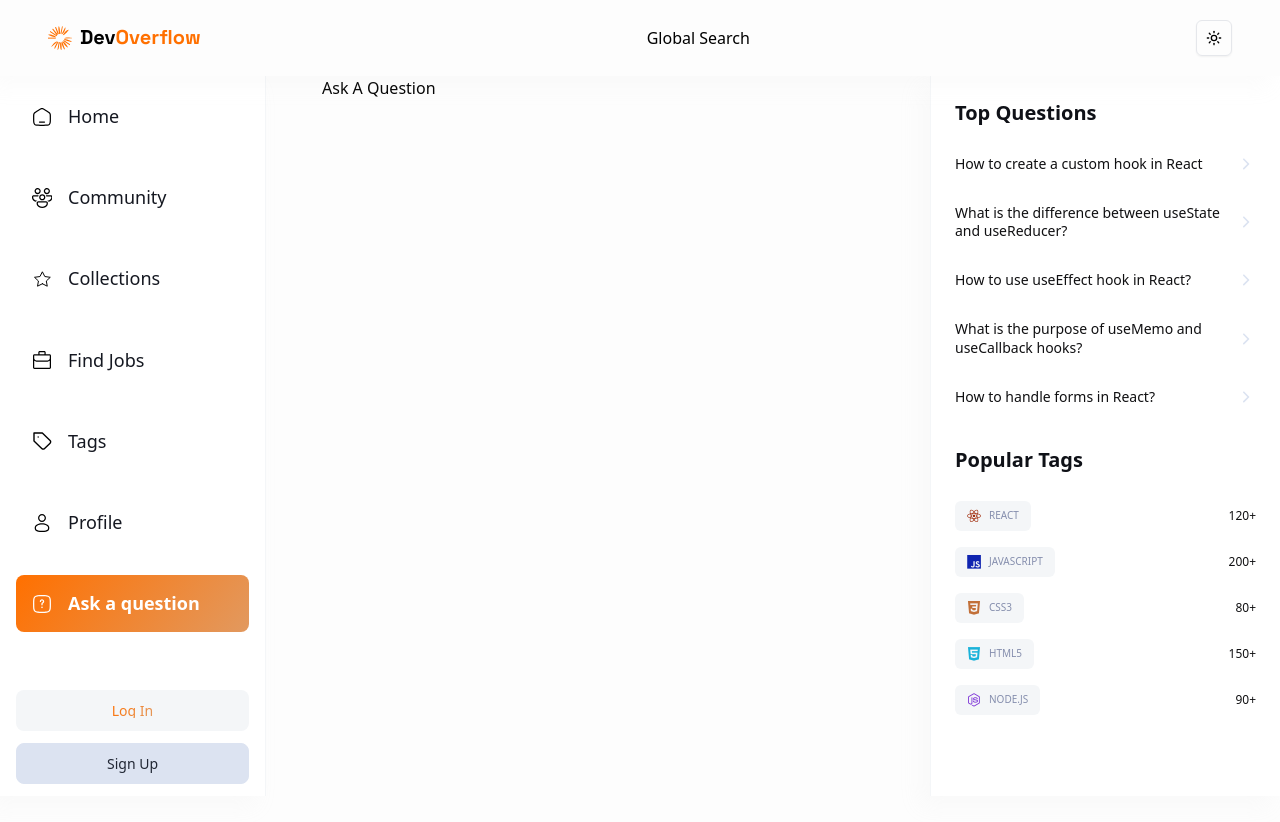
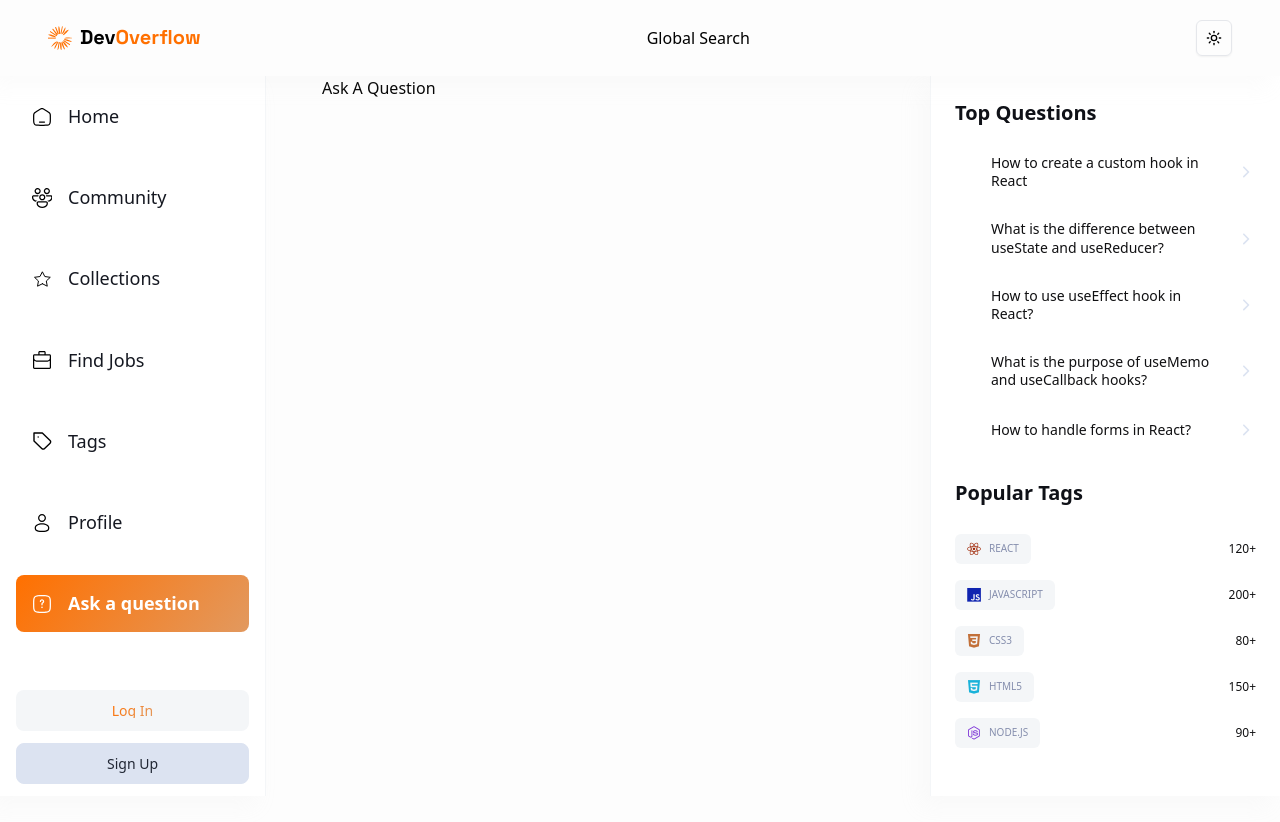
Before and after one commit to Rohit-Palavanchu/devoverflow, a Next.js app: page /ask-question in a window 1280 px wide. Shown: the top 822 px of the page. Built offline with nearby package versions, Linux system fonts and the light colour scheme; no server answers.

Commit message:
Added the question logo to the top Questions in right sidebar

```diff
--- a/components/navigation/RightSideBar.tsx
+++ b/components/navigation/RightSideBar.tsx
@@ -31,7 +31,15 @@ const RightSideBar = () => {
             return (
               <Link key={_id} href={Routes.PROFILE(_id)}>
                 <div className="flex cursor-pointer items-center justify-between gap-4">
-                  <p className="body-medium text-dark500_light700">{title}</p>
+                  <div className="flex items-center gap-4">
+                    <Image
+                      src="/icons/question.svg"
+                      width={20}
+                      height={20}
+                      alt="question-icon"
+                    />
+                    <p className="body-medium text-dark500_light700">{title}</p>
+                  </div>
                   <Image
                     src="/icons/chevron-right.svg"
                     width={20}
@@ -47,10 +55,17 @@ const RightSideBar = () => {
       <div className="mt-10">
         <h3 className="h3-bold text-dark200_light900">Popular Tags</h3>
         <div className="mt-7 flex flex-col gap-4">
-          {popularTags.map((tag)=>{
+          {popularTags.map((tag) => {
             const { _id, name, questions } = tag;
             return (
-              <TagCards key={_id} _id={_id} name={name} questions={questions} showCount compact />
+              <TagCards
+                key={_id}
+                _id={_id}
+                name={name}
+                questions={questions}
+                showCount
+                compact
+              />
             );
           })}
         </div>
```
